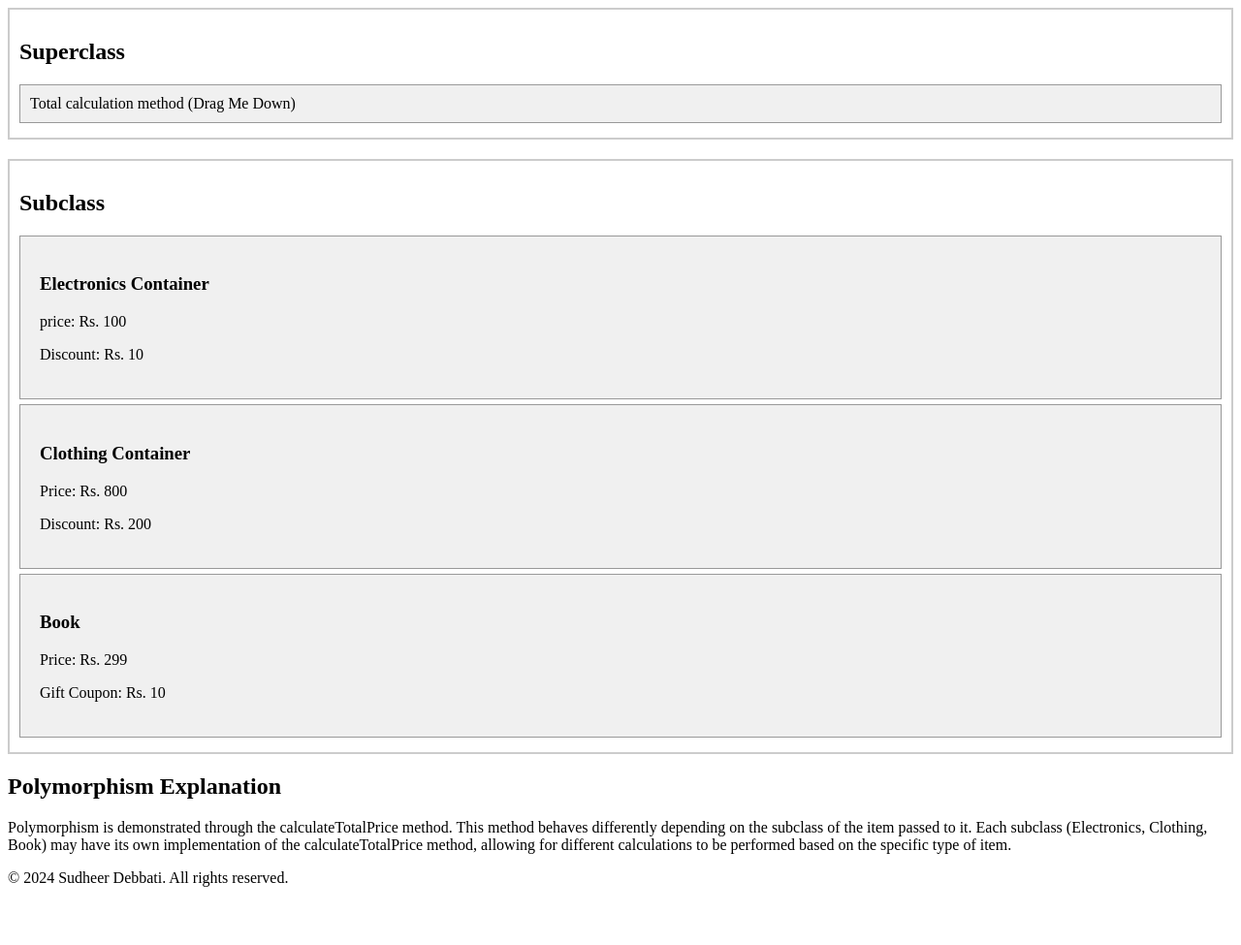
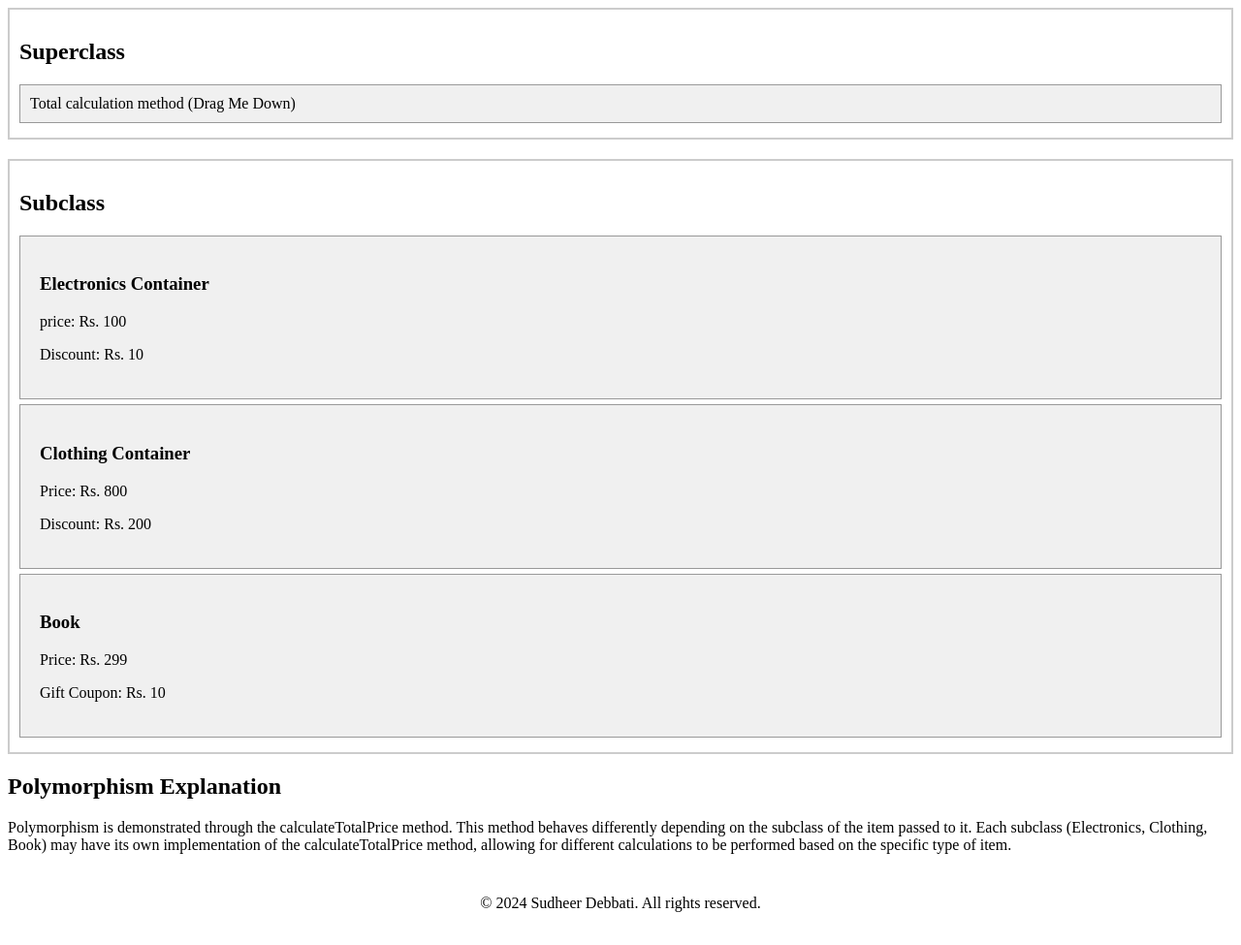
Before and after one commit to Debbatisudheer/polymorphism, a plain HTML site: page index.html in a window 1280 px wide. Shown: the whole page at 97% size. Before the commit the page ends 931 px from the top, so only its background shows below. Drawn offline with nearby package versions, Linux system fonts and the light colour scheme.

Commit message:
Update styles.css

```diff
--- a/styles.css
+++ b/styles.css
@@ -57,3 +57,15 @@
         padding: 10px;
     }
 }
+/* Polymorphism Explanation */
+.polymorphism-explanation {
+    margin-top: 20px;
+}
+
+/* Footer */
+footer {
+    background-color: white;
+    color: black;
+    padding: 10px;
+    text-align: center;
+}
```
